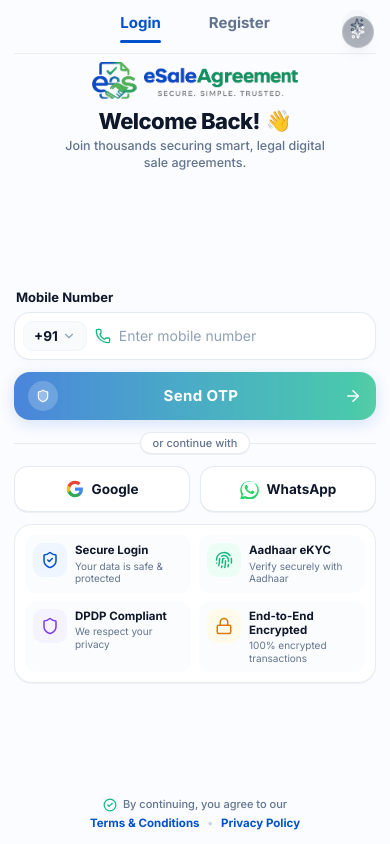
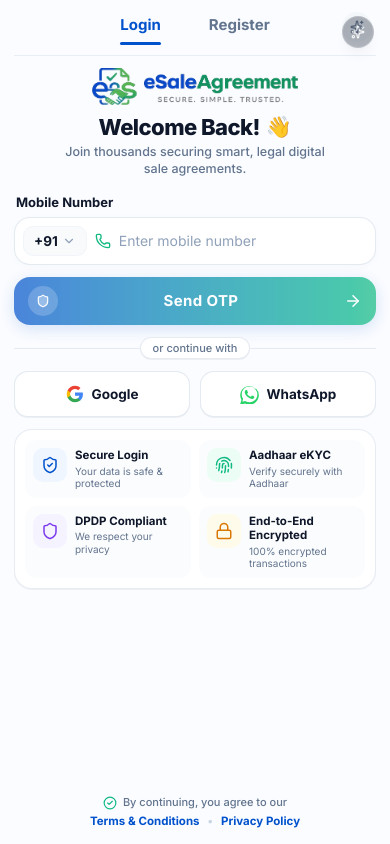
Before and after one commit to dacnikhil21/trilok, a Next.js app: page /login in a window 390 px wide. Built offline with nearby package versions, Linux system fonts and the light colour scheme.

Commit message:
fix: eliminate huge blank white void on tall mobile displays (OnePlus Nord 6 / iPhone Pro Max) by using natural section flow

```diff
--- a/src/app/login/page.tsx
+++ b/src/app/login/page.tsx
@@ -46,7 +46,10 @@
   return (
     <AppContainer centered>
       {/* ── Background Mesh Tint (Subtle Teal/Blue Ambient Top Wave) ─────────── */}
-      <div className="w-full h-[100dvh] bg-[#FAFCFF] bg-[radial-gradient(ellipse_at_top,_var(--tw-gradient-stops))] from-teal-200/35 via-blue-100/20 to-transparent flex flex-col justify-between py-2.5 px-3.5 box-border select-none font-sans overflow-hidden">
+      <div className="w-full min-h-[100dvh] bg-[#FAFCFF] bg-[radial-gradient(ellipse_at_top,_var(--tw-gradient-stops))] from-teal-200/35 via-blue-100/20 to-transparent flex flex-col items-center justify-between py-3 px-3.5 box-border select-none font-sans overflow-x-hidden">
+
+        {/* ── Outer Content Wrapper (Constrained 390px width for all phones) ──── */}
+        <div className="w-full max-w-[390px] flex flex-col flex-1">
 
           {/* ── Top Bar: Segmented Tab Bar Navigation ────────────────────────────── */}
           <div className="w-full flex items-center justify-between pt-0.5 pb-2.5 px-1 border-b border-slate-200/70 relative shrink-0">
@@ -80,8 +83,8 @@
             </button>
           </div>
 
-        {/* ── Headline & Logo Section ────────────────────────────────────────── */}
-        <div className="flex flex-col items-center text-center mt-2 mb-3 px-2 shrink-0">
+          {/* ── Headline & Logo Section (Cohesive top hero block) ───────────────── */}
+          <div className="flex flex-col items-center text-center mt-3 mb-4 px-2 shrink-0">
             <div className="mb-1.5">
               <BrandLogo size="md" />
             </div>
@@ -95,8 +98,8 @@
             </p>
           </div>
 
-        {/* ── Form Section ───────────────────────────────────────────────────── */}
-        <div className="flex-1 flex flex-col justify-center my-auto w-full max-w-[390px] mx-auto">
+          {/* ── Form Section (Natural flow without giant blank gap) ─────────────── */}
+          <div className="w-full flex-1 flex flex-col justify-start">
           {activeTab === 'login' ? (
             <>
               {/* Mobile Number Field Header */}
@@ -270,6 +273,7 @@
           </div>
         </div>
 
+      </div>
       <TermsModal isOpen={isTermsOpen} onClose={() => setIsTermsOpen(false)} />
     </div>
   </AppContainer>
```
Lines whose indentation alone changed are shown as unchanged.
